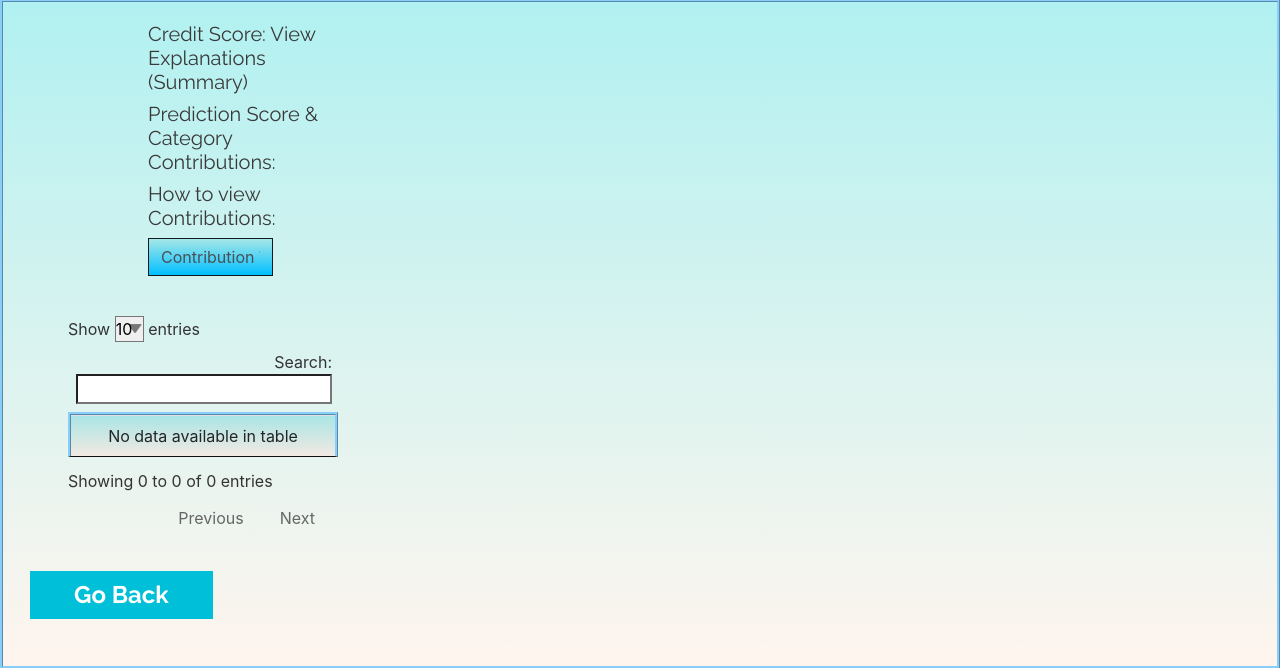
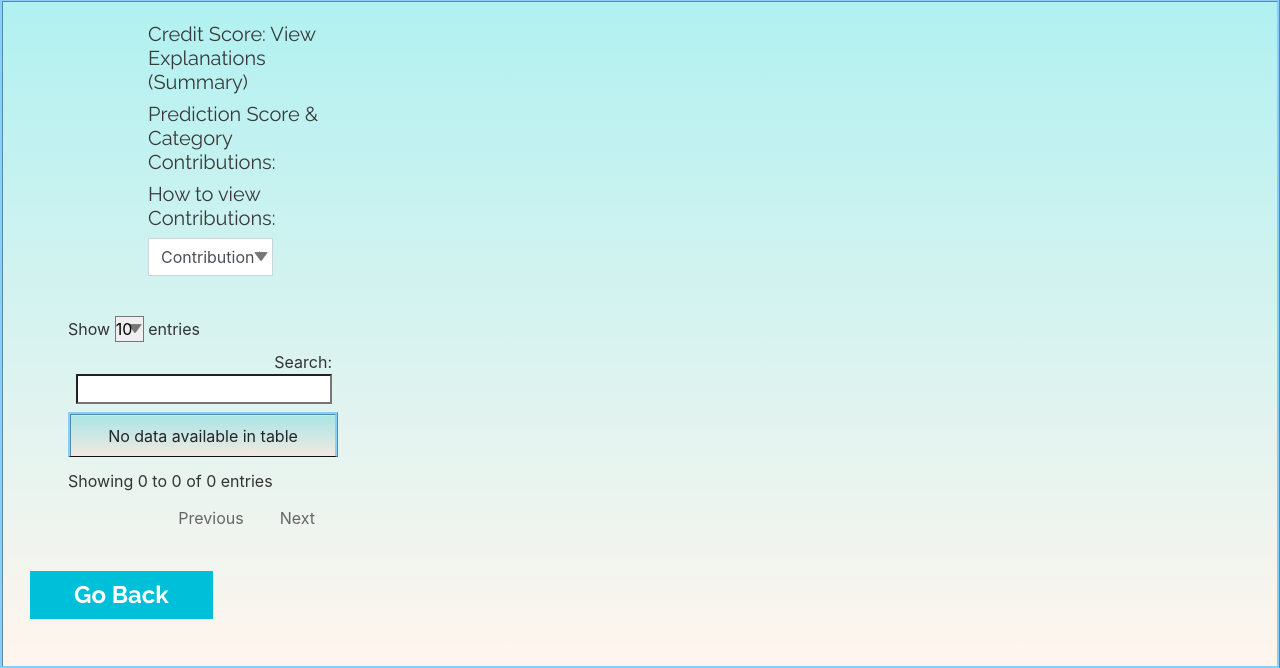
Before and after one commit to kipod/eleza, a Flask app: template app/templates/explanations_summary.html in a window 1280 px wide. Shown: the part 119-787 px from the top of the page. Run offline with Flask 2, Linux system fonts and the light colour scheme; the template is opened without the code that fills it, so the values that code supplies are empty; some libraries are stand-ins or nearby versions.

Commit message:
fix_selectors

```diff
--- a/app/templates/explanations_per_patient.html
+++ b/app/templates/explanations_per_patient.html
@@ -161,7 +161,7 @@ font-weight: 600;
               <h5> How to view Contributions of Features </h5>
               <div style="width:85%; margin-bottom: 170px; width: 100%; background: url(http://wpandyou.ru/wp-content/uploads/2013/01/down_arrow_select.jpg) no-repeat right #DDD;">
                 <select class="form-control" id="presentation_type" name="presentation_type"
-                  style="background: -webkit-linear-gradient(top, #a5e7e7, #00BFFF); width: 135%;" onchange="this.form.submit()">
+                  style=" width: 135%;" onchange="this.form.submit()">
                   {% if form.presentation_type == "Proportional to the Category Score" %}
                   <option class="bckcoloroption" selected value="Proportional to the Category Score">Proportional to the Category Score</option>
                   <option class="bckcoloroption" value="Proportional to the Total Confidence Score">Proportional to the Total Confidence Score</option>
@@ -241,6 +241,8 @@ font-weight: 600;
   {{ form.all_case_values_query_for_patient }}
 </form>
 
+
+<!-- background: -webkit-linear-gradient(top, #a5e7e7, #00BFFF); -->
 {% endblock %}
 
 {% block scripts %}
--- a/app/templates/explanations_summary.html
+++ b/app/templates/explanations_summary.html
@@ -152,7 +152,7 @@ font-weight: 600;
               </div>
               <h5>How to view Contributions: </h5>
               <div>
-                <select class="form-control dropdown" id="presentation_type" name="presentation_type" onchange="this.form.submit()">
+                <select class="form-control" style="width: 68%;" id="presentation_type" name="presentation_type" onchange="this.form.submit()">
                   {% if form.presentation_type == "Percents" %}
                   <option class="bckcoloroption" selected value="Percents">Percentage of Contributions Per Row</option>
                   <option class="bckcoloroption" value="Values">Contribution Value</option>
--- a/app/templates/financial_explan_summary.html
+++ b/app/templates/financial_explan_summary.html
@@ -152,7 +152,7 @@ font-weight: 600;
               </div>
               <h5>How to view Contributions: </h5>
               <div>
-                <select class="form-control dropdown" id="presentation_type" name="presentation_type" onchange="this.form.submit()">
+                <select class="form-control" style="width: 68%;" id="presentation_type" name="presentation_type" onchange="this.form.submit()">
                   {% if form.presentation_type == "Percents" %}
                   <option class="bckcoloroption" selected value="Percents">Percentage of Contributions Per Row</option>
                   <option class="bckcoloroption" value="Values">Contribution Value</option>
```
